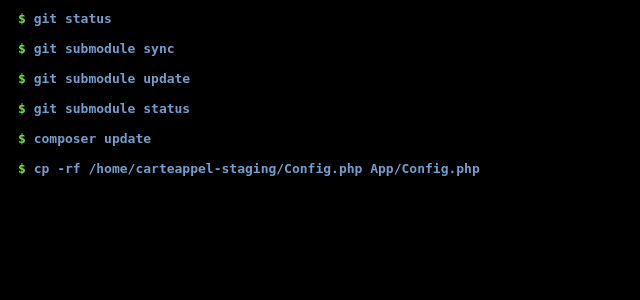
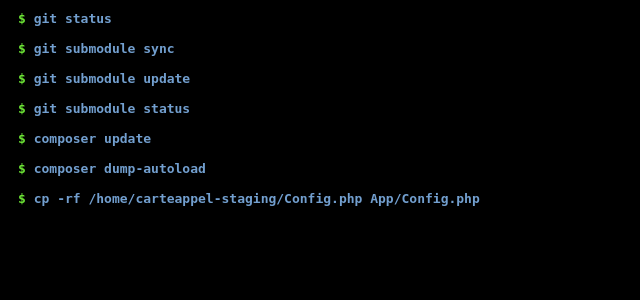
Before and after one commit to dominique09/CarteAppel, a PHP site: page /deploy.php in a window 1280 px wide. Shown: the part 182-482 px from the top of the page, without its empty margins (0-640 px from the left). Run offline with PHP 8.4, Linux system fonts and the light colour scheme.

Commit message:
dump-autoload command

```diff
--- a/deploy.php
+++ b/deploy.php
@@ -17,6 +17,7 @@ $commands = array(
     'git submodule update',
     'git submodule status',
     'composer update',
+    'composer dump-autoload',
     'cp -rf /home/carteappel-staging/Config.php App/Config.php',
 );
 
```
